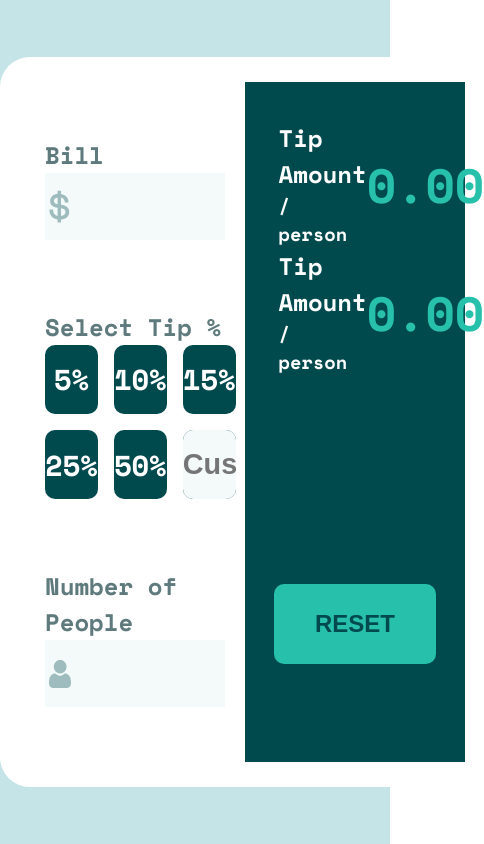
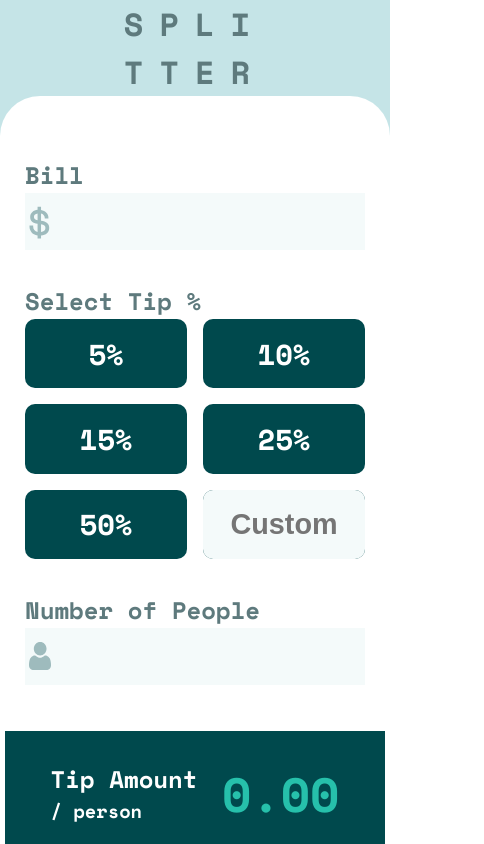
Before and after one commit to ReleventGull/Tip-Calculator, a JavaScript app: page / in a window 390 px wide. Shown: the whole page, 484 px wide, since content can reach past the window. Built offline with nearby package versions, Linux system fonts and the light colour scheme.

Commit message:
feat(mobileView): Adds mobile view for various screen sizes

```diff
--- a/public/style.css
+++ b/public/style.css
@@ -27,6 +27,11 @@ h1, h2, h3, h4, p {
     display: grid;
     place-items: center;
     font-family: boldMono;
+    overflow-y: scroll;
+}
+.splitter {
+    letter-spacing: 1rem;
+    color: var(--Dark-grayish-cyan);
 }
 
 .mainContainer {
@@ -38,6 +43,8 @@ h1, h2, h3, h4, p {
     display: flex;
     align-items: center;
     justify-content: space-around;
+    max-width: 100%;
+    box-sizing: border-box;
 }
 
 .container {
@@ -161,3 +168,39 @@ h1, h2, h3, h4, p {
     font-size: 3rem;
     color: var(--Strong-cyan)
 }
+@media only screen and (max-width: 700px) {
+    .mainContainer {
+        border-radius: 40px;
+        border-bottom-right-radius: 0;
+        border-bottom-left-radius: 0;
+        flex-direction: column;
+        width: 100%;
+        justify-content: center;
+        gap: 10px
+    }
+    .container {
+        width: 100%;
+        height: 35rem
+    }
+    .container.right {
+        height: auto;
+        justify-content: space-around;
+        min-height: 20rem
+    }
+    .total.tip {
+        display: flex;
+        justify-content: space-around;
+        margin: 0;
+        height: 15rem
+    }
+    .resetButton {
+        margin: 0
+    }
+    .tipOptions {
+        grid-template-columns: 1fr 1fr;
+        width: 100%;
+    }
+    .billInput {
+        padding: 10px
+    }
+}
--- a/src/App.js
+++ b/src/App.js
@@ -2,6 +2,11 @@
 
 const App = () => {
     return (
+        <>
+        <div>
+            <h1 className="splitter">SPLI</h1>
+            <h1 className="splitter">TTER</h1>
+        </div>
         <div className="mainContainer">
             <div className="container left">
                 <div className="billContainer">
@@ -46,6 +51,7 @@ const App = () => {
                 <button className="resetButton">RESET</button>
             </div>
         </div>
+    </>
     )
 }
 export default App
```
